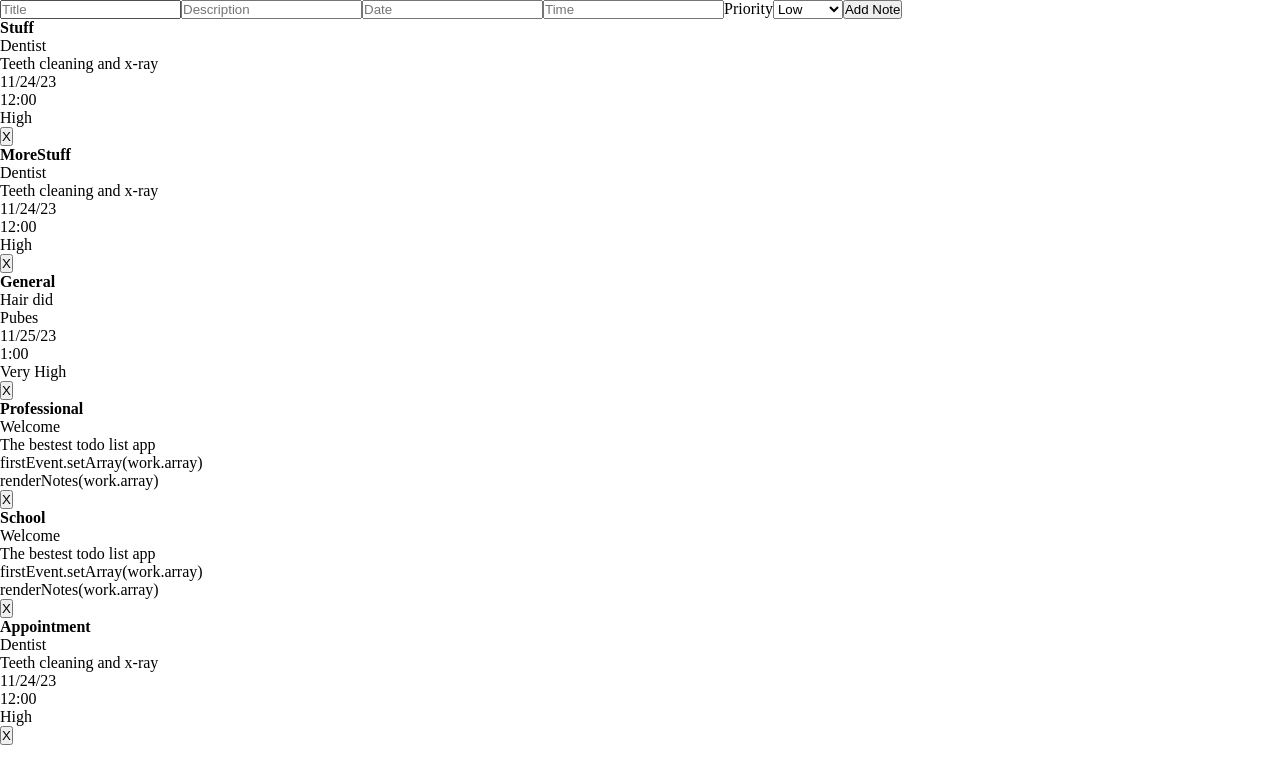
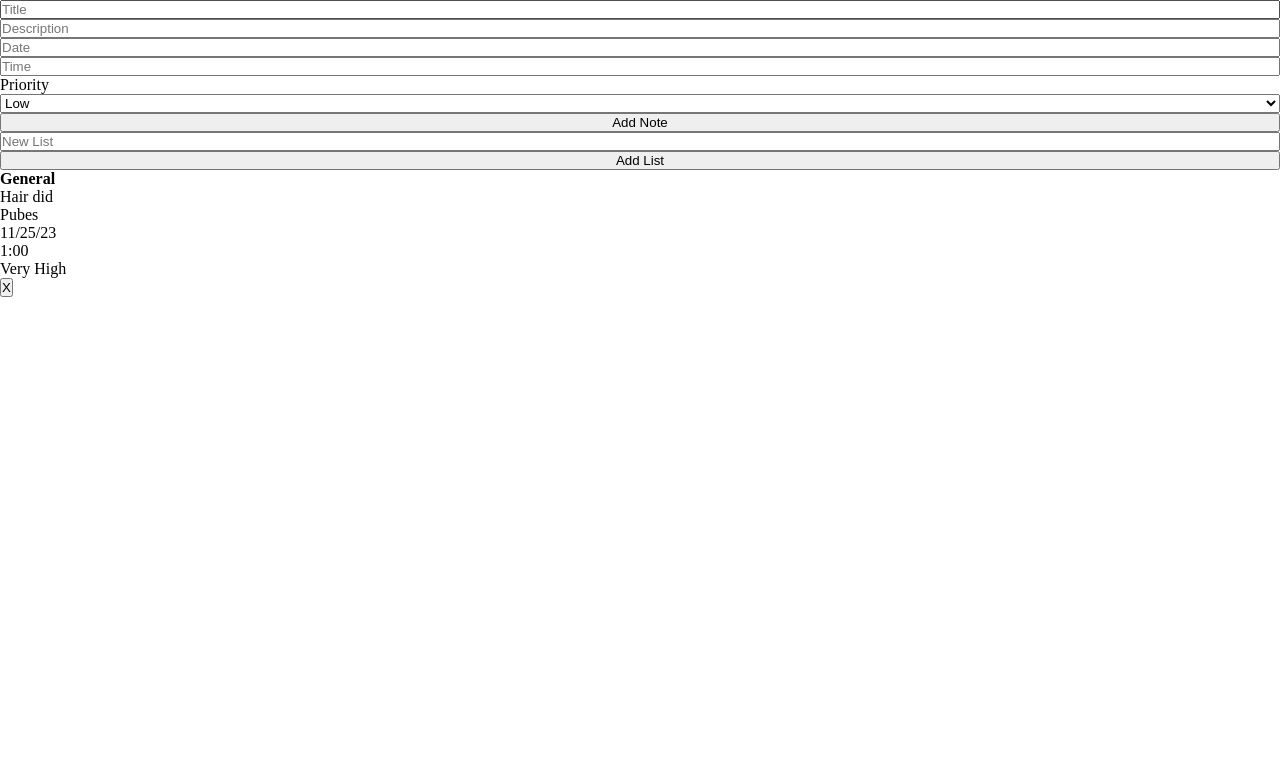
Before and after one commit to dielawn/todo-app, a plain HTML site: page index.html in a window 1280 px wide. Drawn offline with Linux system fonts and the light colour scheme.

Commit message:
renderList function creating duplicate listHeaders

```diff
--- a/script.js
+++ b/script.js
@@ -31,12 +31,12 @@ function createNote(title, description, dueDate, time, priority) {
      }
  }
  const capitalizeFirstLetter = (str) => {
-    return str.charAt(0).toUpperCase() + str.slice(1);
+    return str.charAt(0).toUpperCase() + str.slice(1)
   };
 
   const lists = []
   const createNewList = (name) => {
-      lists.push(name);
+      lists.push(name)
   }
  //test variables
  let description = 'Teeth cleaning and x-ray'
@@ -57,61 +57,64 @@ function SuperElement(parent, type, content, className, id) {
     // })
 }
 
-    const bodyElement = document.querySelector('body');
-    const newContainer = new SuperElement(bodyElement, 'div', '', 'container', 'container');
+    const bodyElement = document.querySelector('body')
+    const newContainer = new SuperElement(bodyElement, 'div', '', 'container', 'container')
     const containerDiv = document.getElementById('container')
 
- const stuffList = createNewList('stuff')
- const moreStuffList = createNewList('moreStuff')
+//  const stuffList = createNewList('stuff')
+//  const moreStuffList = createNewList('moreStuff')
  const defaultList = createNewList('general')
- const work = createNewList('professional')
- const edu = createNewList('school')
- const appt = createNewList('appointment')
+//  const work = createNewList('professional')
+//  const edu = createNewList('school')
+//  const appt = createNewList('appointment')
+ console.log(lists)
 
-
+ let displayedList = 'general';
  const renderList = (array) => {
+    new SuperElement(containerDiv, 'div', '', 'listDiv', 'listDiv')
+    const listDiv = document.getElementById('listDiv')
     array.map(item => {
-        console.log(item)
         let capitalName = capitalizeFirstLetter(item)
-        new SuperElement(containerDiv, 'div', capitalName, 'listHeader', item + 'Header')
-        new SuperElement(containerDiv, 'div', '', 'list', item)
+        new SuperElement(listDiv, 'div', capitalName, 'listHeader', item + 'Header')
+        new SuperElement(listDiv, 'div', '', 'list', item)
         const listHeader = document.getElementById(item + 'Header')
         listHeader.addEventListener('click', () => {
-            console.log(item)
-            hideListNotesExcept(item)
+          displayedList = hideListNotesExcept(item)
+
         })
 
     })
+    return displayedList
  }
 
 
 
 
 const renderNotes = (notes, parent, callback) => {
-    const noteId = `note-${Date.now()}`;
-    const noteDiv = new SuperElement(parent, 'div', '', 'noteDiv', noteId);
-
+    const noteId = `note-${Date.now()}`
+    const noteDiv = new SuperElement(parent, 'div', '', 'noteDiv', noteId)
     for (let i = 0; i < notes.length; i++) {
-      new SuperElement(noteDiv.el, 'p', notes[i], 'note', '');
+      new SuperElement(noteDiv.el, 'p', notes[i], 'note', '')
     }
-    const removeBtn = new SuperElement(parent, 'button', 'X', 'removeBtn', noteId);
+    const removeBtn = new SuperElement(parent, 'button', 'X', 'removeBtn', noteId)
     removeBtn.el.addEventListener('click', () => {
-      console.log('remove');
+      console.log('remove')
       const noteToRemove = document.getElementById(noteId);
       if (noteToRemove) {
-        noteToRemove.remove();
+        noteToRemove.remove()
       }
-      removeBtn.el.remove();
+      removeBtn.el.remove()
     });
 
     if (typeof callback === 'function') {
       callback(); // Execute the callback function if provided
     }
-  };
+  }
 
-const renderInputs = () => {
+const renderNoteInputs = () => {
     new SuperElement(containerDiv, 'div', '', 'inputDiv', 'inputDiv')
     const inputDiv = document.getElementById('inputDiv')
+    inputDiv.classList.add('flexColumn')
         //Title input
         new SuperElement(inputDiv, 'input', '', 'titleInput', 'titleInput')
         const titleInput = document.getElementById('titleInput')
@@ -136,87 +139,75 @@ const renderInputs = () => {
         const prioritySelect = document.getElementById('prioritySelect')
         prioritySelect.name = 'prioritySelectLabel'
         // Create option elements and set their values
-        const lowOption = document.createElement('option');
-            lowOption.value = 'Low';
-            lowOption.text = 'Low';
+        const lowOption = document.createElement('option')
+            lowOption.value = 'Low'
+            lowOption.text = 'Low'
 
-        const mediumOption = document.createElement('option');
-            mediumOption.value = 'Medium';
-            mediumOption.text = 'Medium';
+        const mediumOption = document.createElement('option')
+            mediumOption.value = 'Medium'
+            mediumOption.text = 'Medium'
 
-        const highOption = document.createElement('option');
-            highOption.value = 'High';
-            highOption.text = 'High';
+        const highOption = document.createElement('option')
+            highOption.value = 'High'
+            highOption.text = 'High'
 
-        const urgentOption = document.createElement('option');
-            urgentOption.value = 'Urgent';
-            urgentOption.text = 'Urgent';
+        const urgentOption = document.createElement('option')
+            urgentOption.value = 'Urgent'
+            urgentOption.text = 'Urgent'
         // Append the option elements to the select element
-        prioritySelect.add(lowOption);
-        prioritySelect.add(mediumOption);
-        prioritySelect.add(highOption);
-        prioritySelect.add(urgentOption);
+        prioritySelect.add(lowOption)
+        prioritySelect.add(mediumOption)
+        prioritySelect.add(highOption)
+        prioritySelect.add(urgentOption)
 
         new SuperElement(inputDiv, 'button', 'Add Note', 'addNoteBtn', 'addNoteBtn')
         const addNoteBtn = document.getElementById('addNoteBtn')
         addNoteBtn.addEventListener('click', () => {
             const newNote = createNote(titleInput.value, descInput.value, dateInput.value, timeInput.value, prioritySelect.value, )
-            renderNotes(newNote.note.array, school)
+
+            console.log(displayedList)
+            renderNotes(newNote.note.array, displayedList, () => {
+                console.log(displayedList)
+            })
         })
 }
 
-
-
+const renderNewListInput = () => {
+    //Title input
+    new SuperElement(inputDiv, 'input', '', 'newListInput', 'newListInput')
+    const newListInput = document.getElementById('newListInput')
+    newListInput.placeholder = 'New List'
+    //Add list button
+    new SuperElement(inputDiv, 'button', 'Add List', 'addListBtn', 'addListBtn')
+        const addListBtn = document.getElementById('addListBtn')
+        addListBtn.addEventListener('click', () => {
+            const newList = createNewList(newListInput.value)
+            console.log(newList)
+            renderList(lists)
+        })
+}
 
 const hideListNotesExcept = (displayedListId) => {
-    const listOfLists = document.querySelectorAll('.list');
-
+    const listOfLists = document.querySelectorAll('.list')
     for (let i = 0; i < listOfLists.length; i++) {
-      const currentList = listOfLists[i];
-
+      const currentList = listOfLists[i]
       if (currentList.id === displayedListId) {
-        currentList.classList.remove('hide');
+        currentList.classList.remove('hide')
       } else {
-        currentList.classList.add('hide');
+        currentList.classList.add('hide')
       }
     }
   };
 
 
 
-renderInputs()
+  renderNoteInputs()
+  renderNewListInput()
   document.addEventListener('DOMContentLoaded', function() {
-    setTimeout(() => {
-        renderNotes(welcomeArray, school, () => {
-        //   hideListNotesExcept(school); // Call hideListNotesExcept after rendering notes
-        });
-        setTimeout(() => {
-            renderNotes(hairApt.note.array, general, () => {
-                // hideListNotesExcept(school); // Call hideListNotesExcept after rendering notes
-              });
-            setTimeout(() => {
-                renderNotes(welcomeArray, professional, () => {
-                    // hideListNotesExcept(school); // Call hideListNotesExcept after rendering notes
-                  });
-                setTimeout(() => {
-                    renderNotes(dentistApt.note.array, appointment, () => {
-                        // hideListNotesExcept(school); // Call hideListNotesExcept after rendering notes
-                      });
-                    setTimeout(() => {
-                        renderNotes(dentistApt.note.array, stuff, () => {
-                            // hideListNotesExcept(school); // Call hideListNotesExcept after rendering notes
-                          });
-                        setTimeout(() => {
-                            renderNotes(dentistApt.note.array, moreStuff, () => {
-                                // hideListNotesExcept(appointment); // Call hideListNotesExcept after rendering notes
-                              });
-                          }, 1);
-                      }, 1);
-                  }, 1);
+    renderNotes(hairApt.note.array, general, () => {
 
-              }, 1);
-          }, 1);
-      }, 1);
+      })
+  })
 
-  });
-  renderList(lists)
+  displayedList = renderList(lists)
+  hideListNotesExcept(displayedList)
--- a/style.css
+++ b/style.css
@@ -17,3 +17,8 @@
 .block {
     display: block;
 }
+.flexColumn {
+    display: flex;
+    flex-direction: column;
+    flex-wrap: wrap;
+}
```
